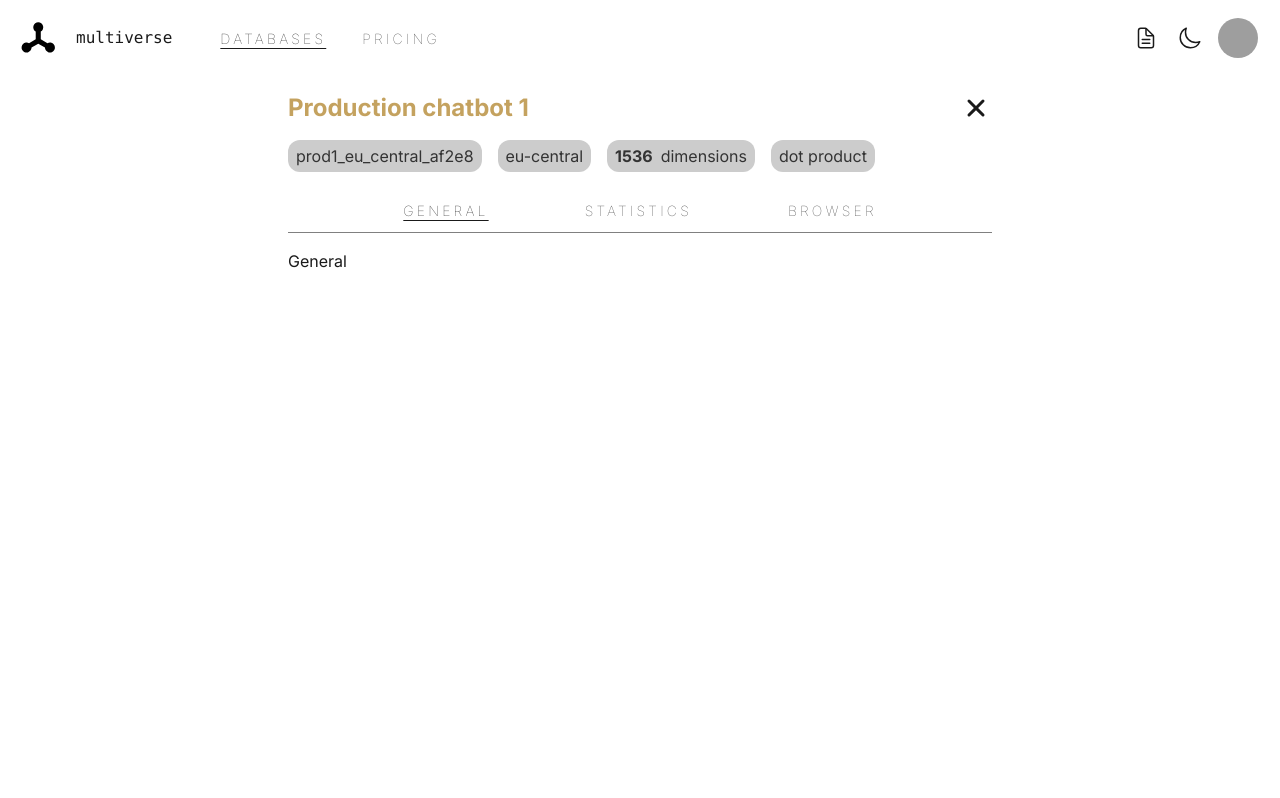
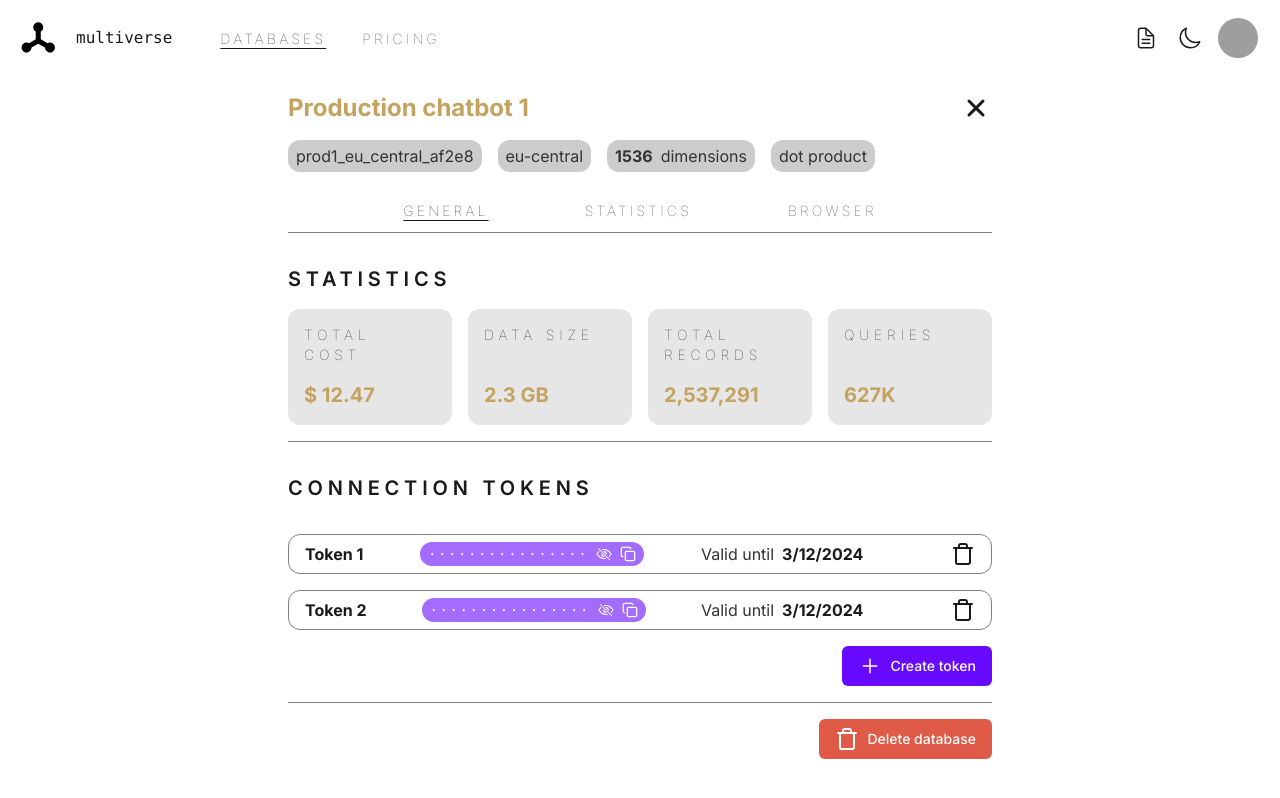
Before and after one commit to lika85456/multiverse, a Next.js app in the folder apps/multiverse-ui/: page /databases/1 in a window 1280 px wide. Built offline with nearby package versions, Linux system fonts and the light colour scheme; grey boxes are pictures that could not be loaded.

Commit message:
Database general section basic styles

```diff
--- a/apps/multiverse-ui/src/app/databases/[databaseId]/layout/DatabaseHeader.tsx
+++ b/apps/multiverse-ui/src/app/databases/[databaseId]/layout/DatabaseHeader.tsx
@@ -12,7 +12,6 @@ import Link from "next/link";
 
 export default function DatabaseHeader() {
     const params = useParams();
-    const pathName = usePathname();
     const databaseId = params.databaseId as string;
     const database = getDatabaseById(databaseId);
 
@@ -34,6 +33,7 @@ export default function DatabaseHeader() {
             />
             <DatabaseSectionNavigation />
             <Separator className={"mb-4"} />
+            {/*<GeneralStatistics items={} />*/}
         </div>
     );
 }
--- a/apps/multiverse-ui/src/app/databases/[databaseId]/page.tsx
+++ b/apps/multiverse-ui/src/app/databases/[databaseId]/page.tsx
@@ -1,5 +1,26 @@
 import DatabaseHeader from "@/app/databases/[databaseId]/layout/DatabaseHeader";
+import SectionTitle from "@/app/layout/components/SectionTitle";
+import GeneralDatabaseStatistics from "@/features/database/GeneralDatabaseStatistics";
+import { Separator } from "@/components/ui/separator";
+import ConnectionTokensList from "@/features/database/ConnectionTokensList";
+import { Button } from "@/components/ui/button";
+import { TrashIcon } from "lucide-react";
 
 export default function DatabaseGeneral() {
-    return <div className={"flex w-full"}>General</div>;
+    return (
+        <div className={"flex flex-col w-full "}>
+            <GeneralDatabaseStatistics />
+            <Separator className={"my-4"} />
+            <ConnectionTokensList />
+            <Separator className={"my-4"} />
+            <Button
+                className={
+                    "flex w-fit self-end text-destructive-foreground bg-destructive hover:bg-destructive_light"
+                }
+            >
+                <TrashIcon className={"w-6 h-6 mr-2"} />
+        Delete database
+            </Button>
+        </div>
+    );
 }
--- a/apps/multiverse-ui/src/app/databases/components/DatabaseItem.tsx
+++ b/apps/multiverse-ui/src/app/databases/components/DatabaseItem.tsx
@@ -6,11 +6,11 @@ import { RiDatabase2Line } from "react-icons/ri";
 export type DatabaseItemProps = {
   databaseItem: {
     databaseId: string;
-    databaseName: string;
-    databaseCodename: string;
-    databaseRecords: number;
-    databaseDimensions: number;
-    databaseType: string;
+    name: string;
+    codename: string;
+    records: number;
+    dimensions: number;
+    metrics: string;
   };
 };
 
@@ -24,21 +24,21 @@ export default function DatabaseItem({ databaseItem }: DatabaseItemProps) {
         >
             <div className={"flex w-11/12 m-0 p-0"}>
                 <div className={"flex flex-col w-6/12"}>
-                    <h3 className={"text-2xl font-bold"}>{databaseItem.databaseName}</h3>
+                    <h3 className={"text-2xl font-bold"}>{databaseItem.name}</h3>
                     <p className={"text-xl lowercase text-tertiary"}>
-                        {databaseItem.databaseCodename}
+                        {databaseItem.codename}
                     </p>
                 </div>
                 <div className={"flex flex-col w-4/12 items-start text-xl"}>
                     <div className={"flex flex-row h-full justify-start"}>
                         <p className={"font-bold mr-2 text-tertiary"}>
-                            {databaseItem.databaseRecords}
+                            {databaseItem.records}
                         </p>
                         <p className={"text-tertiary"}>records</p>
                     </div>
                     <div className={"flex flex-row "}>
                         <p className={"font-bold mr-2 text-tertiary"}>
-                            {databaseItem.databaseDimensions}
+                            {databaseItem.dimensions}
                         </p>
                         <p className={"text-tertiary"}>dimensions</p>
                     </div>
@@ -48,7 +48,7 @@ export default function DatabaseItem({ databaseItem }: DatabaseItemProps) {
                         "flex w-4/12 justify-start items-center text-xl text-tertiary"
                     }
                 >
-                    {databaseItem.databaseType}
+                    {databaseItem.metrics}
                 </p>
             </div>
             <div className={"flex w-1/12 justify-center"}>
--- a/apps/multiverse-ui/src/app/databases/page.tsx
+++ b/apps/multiverse-ui/src/app/databases/page.tsx
@@ -28,31 +28,31 @@ const databaseItems: DatabaseListProps = {
         {
             databaseItem: {
                 databaseId: "1",
-                databaseName: "Production chatbot 1",
-                databaseCodename: "prod1_eu_central_af2e8",
-                databaseRecords: 2500000,
-                databaseDimensions: 1536,
-                databaseType: "Dot Product",
+                name: "Production chatbot 1",
+                codename: "prod1_eu_central_af2e8",
+                records: 2500000,
+                dimensions: 1536,
+                metrics: "Dot Product",
             },
         },
         {
             databaseItem: {
                 databaseId: "2",
-                databaseName: "test 1",
-                databaseCodename: "test1_eu_central_af2e7",
-                databaseRecords: 317,
-                databaseDimensions: 1536,
-                databaseType: "Euclidean Distance",
+                name: "test 1",
+                codename: "test1_eu_central_af2e7",
+                records: 317,
+                dimensions: 1536,
+                metrics: "Euclidean Distance",
             },
         },
         {
             databaseItem: {
                 databaseId: "3",
-                databaseName: "test 2",
-                databaseCodename: "test2_eu_central_af2e6",
-                databaseRecords: 5300000,
-                databaseDimensions: 3072,
-                databaseType: "Cosine Similarity",
+                name: "test 2",
+                codename: "test2_eu_central_af2e6",
+                records: 5300000,
+                dimensions: 3072,
+                metrics: "Cosine Similarity",
             },
         },
     ],
--- /dev/null
+++ b/apps/multiverse-ui/src/features/database/ConnectionTokenItem.tsx
@@ -0,0 +1,68 @@
+"use client";
+
+import { useState } from "react";
+
+import { IoEyeOutline } from "react-icons/io5";
+import { IoEyeOffOutline } from "react-icons/io5";
+import { CopyIcon, TrashIcon } from "lucide-react";
+
+export interface ConnectionTokenItemProps {
+  token: {
+    tokenId: string;
+    name: string;
+    tokenData: string;
+    validity: number;
+  };
+}
+
+export default function ConnectionTokenItem({ token, }: ConnectionTokenItemProps) {
+    const [tokenVisible, setTokenVisible] = useState(false);
+
+    const hiddenValue = "·".repeat(token.tokenData.length);
+
+    return (
+        <div
+            className={
+                "flex flex-row h-10 rounded-xl border border-border items-center"
+            }
+        >
+            <div className={"flex w-full justify-between items-center mx-4"}>
+                <div className={"font-bold"}>{token.name}</div>
+                <div
+                    className={
+                        "flex flex-row text-sm text-accent_light-foreground font-mono h-6 tracking-[0.1rem] items-center bg-accent_light rounded-full px-2 mx-4 my-1"
+                    }
+                >
+                    {tokenVisible && (
+                        <div className={"flex flex-row items-center"}>
+                            {token.tokenData}
+                            <IoEyeOutline
+                                className={"w-4 h-4 mx-2"}
+                                onClick={() => setTokenVisible(!tokenVisible)}
+                            />
+                        </div>
+                    )}
+                    {!tokenVisible && (
+                        <div className={"flex flex-row items-center"}>
+                            {hiddenValue}
+                            <IoEyeOffOutline
+                                className={"w-4 h-4 mx-2"}
+                                onClick={() => setTokenVisible(!tokenVisible)}
+                            />
+                        </div>
+                    )}
+                    <CopyIcon className={"w-4 h-4"} />
+                </div>
+                <div className={"flex flex-row"}>
+                    <div className={"text-secondary-foreground mr-2"}>Valid until</div>
+                    <div className={"font-bold"}>
+                        {new Date(token.validity).toLocaleDateString("en-US")}
+                    </div>
+                </div>
+            </div>
+            <div className={"flex w-1/5 justify-end items-center"}>
+                <TrashIcon className={"w-6 h-6 mx-4"} />
+            </div>
+        </div>
+    );
+}
--- /dev/null
+++ b/apps/multiverse-ui/src/features/database/ConnectionTokensList.tsx
@@ -0,0 +1,61 @@
+import SectionTitle from "@/app/layout/components/SectionTitle";
+import { Button } from "@/components/ui/button";
+import { IoAdd } from "react-icons/io5";
+import ConnectionTokenItem from "@/features/database/ConnectionTokenItem";
+
+const tokens = [
+    {
+        tokenId: "1",
+        name: "Token 1",
+        tokenData: "725e6ca495fd5957",
+        validity: Date.now(),
+    },
+    {
+        tokenId: "2",
+        name: "Token 2",
+        tokenData: "725e6ca495fd5957",
+        validity: Date.now(),
+    },
+    // {
+    //     tokenId: "3",
+    //     name: "Token 2",
+    //     tokenData: "725e6ca495fd5957",
+    //     validity: Date.now(),
+    // },
+    // {
+    //     tokenId: "4",
+    //     name: "Token 2",
+    //     tokenData: "725e6ca495fd5957",
+    //     validity: Date.now(),
+    // },
+    // {
+    //     tokenId: "5",
+    //     name: "Token 2",
+    //     tokenData: "725e6ca495fd5957",
+    //     validity: Date.now(),
+    // },
+];
+
+export default function ConnectionTokensList() {
+    return (
+        <>
+            <SectionTitle title={"Connection tokens"} />
+            <ul className={"flex w-full flex-col my-4 space-y-4"}>
+                {tokens.map((token) => {
+                    return (
+                        <li key={token.tokenId}>
+                            <ConnectionTokenItem token={token} />
+                        </li>
+                    );
+                })}
+            </ul>
+            <Button
+                className={
+                    "flex w-fit self-end text-accent_light-foreground bg-accent hover:bg-accent_light"
+                }
+            >
+                <IoAdd className={"w-6 h-6 mr-2"} /> Create token
+            </Button>
+        </>
+    );
+}
--- /dev/null
+++ b/apps/multiverse-ui/src/features/database/GeneralDatabaseStatistics.tsx
@@ -0,0 +1,41 @@
+"use client";
+
+import { useParams } from "next/navigation";
+import { getDatabaseById } from "@/features/database/dummy-databases";
+import format from "@/features/statistics/format";
+import GeneralStatistics from "@/features/statistics/GeneralStatistics";
+import SectionTitle from "@/app/layout/components/SectionTitle";
+
+const items = [
+    {
+        label: "Total Cost",
+        value: `$ ${format(12.47)}`,
+    },
+    {
+        label: "Data Size",
+        value: `${format(2300000000, "bytes")}`,
+    },
+    {
+        label: "Total Records",
+        value: `${format(2537291)}`,
+    },
+    {
+        label: "Queries",
+        value: `${format(627000, "compact")}`,
+    },
+];
+
+export default function GeneralDatabaseStatistics() {
+    const params = useParams();
+    const databaseId = params.databaseId as string;
+
+    const database = getDatabaseById(databaseId);
+    if (!database) return null;
+
+    return (
+        <div className={"flex flex-col w-full"}>
+            <SectionTitle title={"Statistics"} />
+            <GeneralStatistics items={items} />
+        </div>
+    );
+}
```
